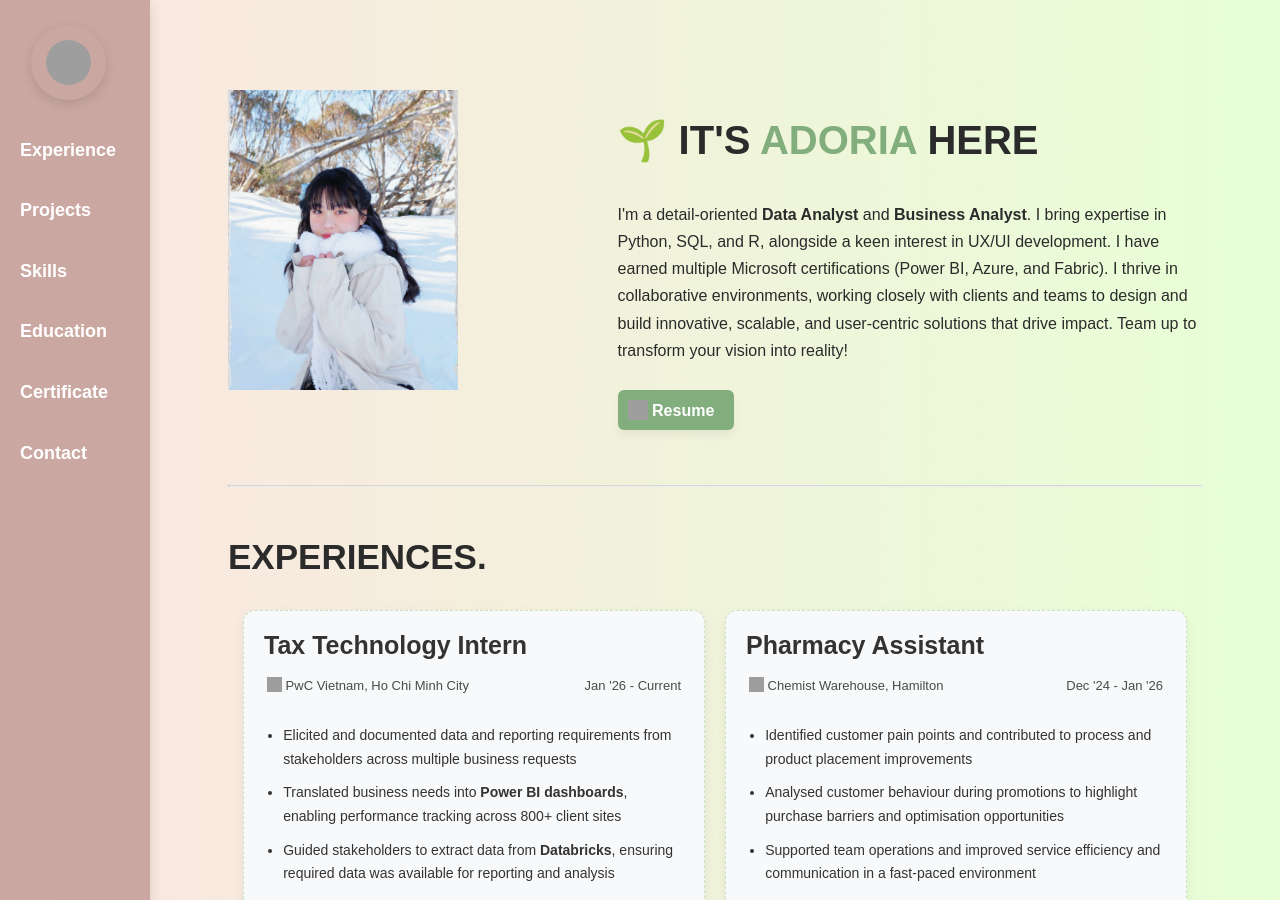
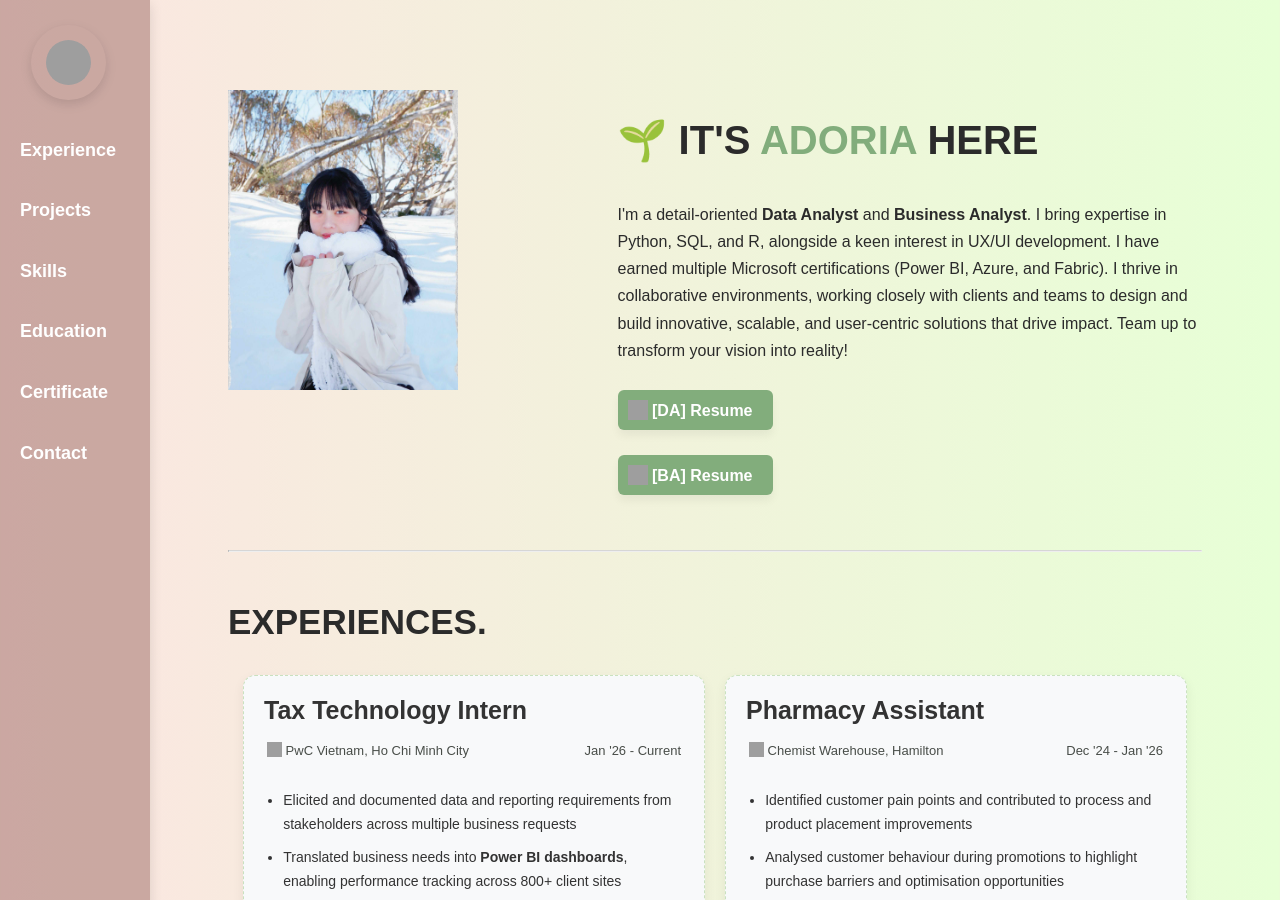
Before and after one commit to NgocDuong17/ngocduong17.github.io, a Jekyll site: the page built from index.html, in a window 1280 px wide and 900 px high. Built offline with Jekyll 4.4.1, drawn with Linux system fonts in a browser that asks for light colours; grey boxes are pictures that could not be loaded.

Commit message:
Update index.html

```diff
--- a/index.html
+++ b/index.html
@@ -21,7 +21,13 @@ title: Adoria Duong | Craft Data Stories
     <div class="cv-download">
       <a href="/assets/Adoria Duong_CV_DA.pdf" download>
         <button type="button"> <img class="icon-download"
-            src="https://s2.svgbox.net/hero-solid.svg?ic=download&color=ffffff" width="32" height="32"> Resume</button>
+            src="https://s2.svgbox.net/hero-solid.svg?ic=download&color=ffffff" width="32" height="32"> [DA] Resume</button>
+      </a>
+    </div>
+    <div class="cv-download">
+      <a href="/assets/Adoria Duong_CV_BA.pdf" download>
+        <button type="button"> <img class="icon-download"
+            src="https://s2.svgbox.net/hero-solid.svg?ic=download&color=ffffff" width="32" height="32"> [BA] Resume</button>
       </a>
     </div>
   </div>
```
